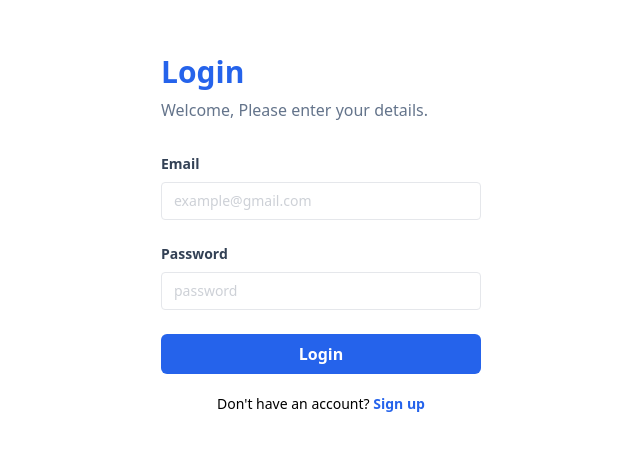
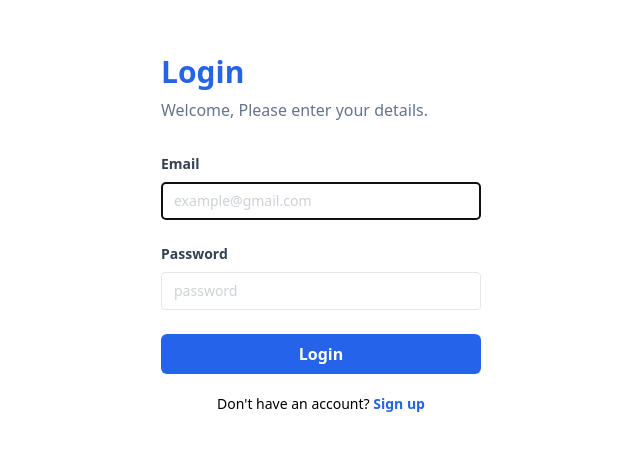
Before and after one commit to fakaha/Emporium-Z, a React (Create React App) app: page /login in a window 1280 px wide. Shown: the part 166-616 px from the top of the page, without its empty margins (319-959 px from the left). Built offline with nearby package versions, Linux system fonts and the light colour scheme.

Commit message:
feat: add useref for focusing the email input in login page

```diff
--- a/src/components/elements/Input/Input.jsx
+++ b/src/components/elements/Input/Input.jsx
@@ -1,6 +1,6 @@
-import React from "react";
+import React, { forwardRef } from "react";
 
-export const Input = (props) => {
+export const Input = forwardRef((props, ref) => {
     const { type, placeholder, name } = props;
     return (
       <input
@@ -9,6 +9,7 @@ export const Input = (props) => {
         placeholder={placeholder}
         name={name}
         id={name}
+        ref={ref}
       />
     );
-};
+  })
--- a/src/components/elements/Input/index.jsx
+++ b/src/components/elements/Input/index.jsx
@@ -1,12 +1,14 @@
+import { forwardRef } from "react"
 import { Input } from "./Input"
 import { Label } from "./Label"
 
-export const InputForm = (props) => {
+export const InputForm = forwardRef((props, ref) => {
         const { label, name, type, placeholder } = props
         return (
             <div className="mb-6">
                 <Label htmlFor={name}>{label}</Label>
-            <Input name={name} type={type} placeholder={placeholder}/>
+                <Input name={name} type={type} placeholder={placeholder} ref={ref}/>
             </div>
         )
     }
+)
--- a/src/components/fragments/FormLogin.jsx
+++ b/src/components/fragments/FormLogin.jsx
@@ -1,4 +1,4 @@
-import React from "react";
+import React, { useEffect, useRef } from "react";
 import { InputForm } from "../elements/Input";
 import { Button } from "../elements/Button";
 
@@ -10,8 +10,15 @@ export const FormLogin = () => {
       localStorage.setItem("password", event.target.password.value);
       console.log("login");
       window.location.href = "/products";
+    }else{
+      alert("Email and Password is required")
     }
   };
+
+  const emailRef = useRef(null);
+  useEffect(() => {
+    emailRef.current.focus();
+  }, [])
   return (
     <form onSubmit={handleLogin}>
       <InputForm
@@ -19,6 +26,7 @@ export const FormLogin = () => {
         type="email"
         placeholder="example@gmail.com"
         name="email"
+        ref={emailRef}
       />
       <InputForm
         label="Password"
```
Lines whose indentation alone changed are shown as unchanged.
